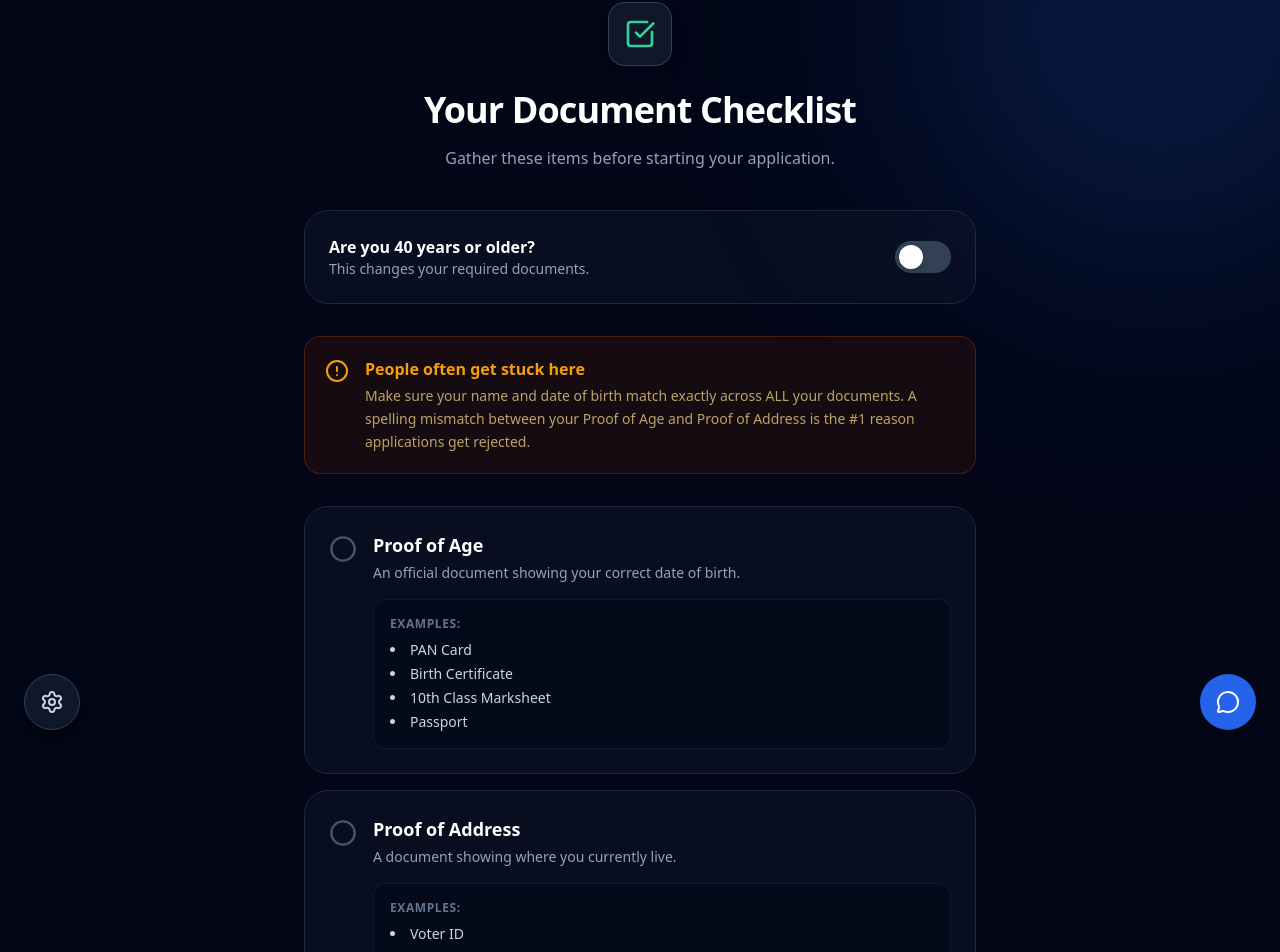
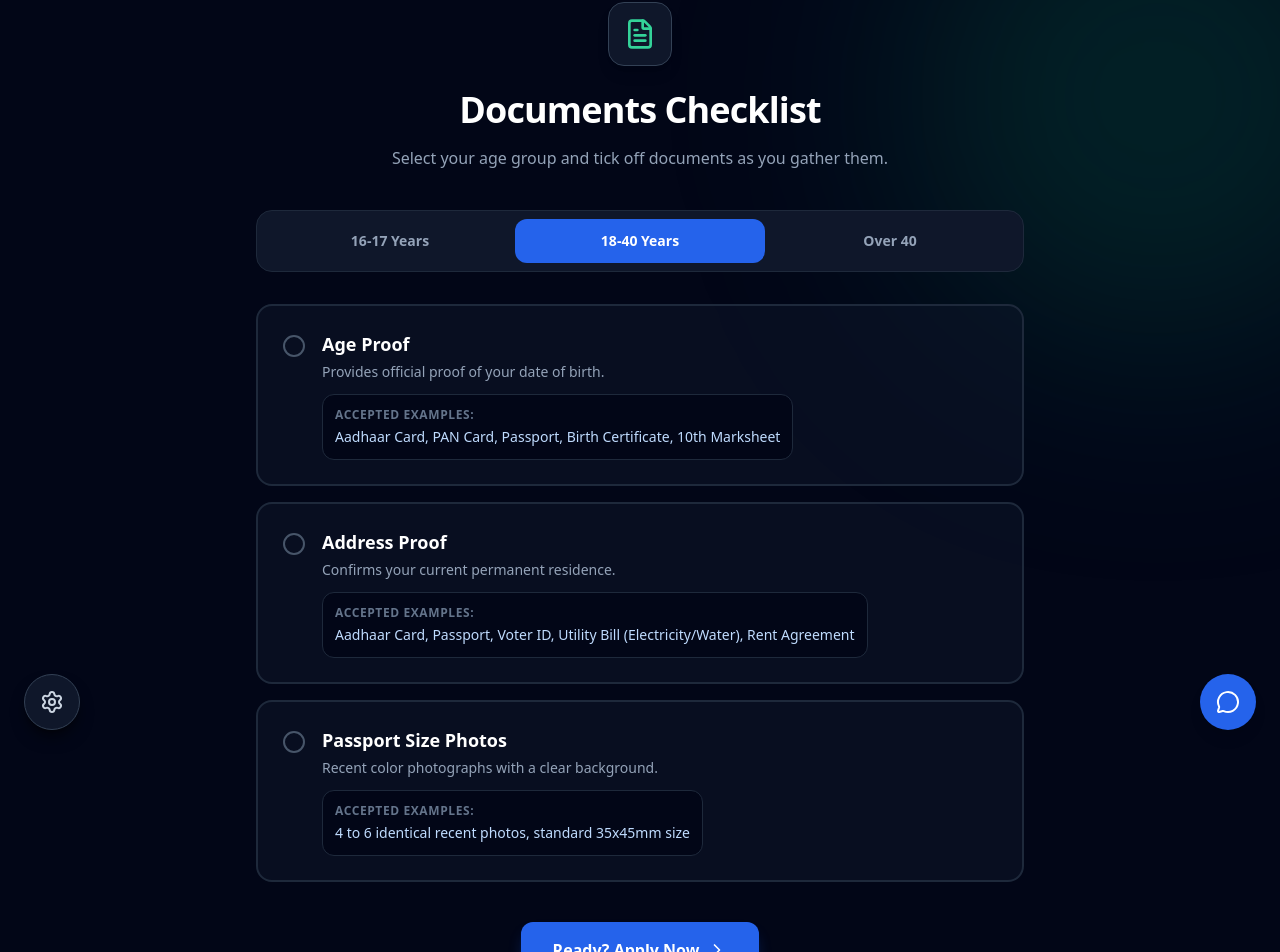
Before and after one commit to xAvirajx/Licence-Saathi, a React (Vite) app: page /documents in a window 1280 px wide. Shown: the part 46-998 px from the top of the page. Built offline with nearby package versions, Linux system fonts and the light colour scheme.

Commit message:
Restore Home.jsx with Journey Map, Footer, and Desktop fix

```diff
--- a/src/pages/Documents.jsx
+++ b/src/pages/Documents.jsx
@@ -1,168 +1,135 @@
 import { useState, useContext, useEffect } from 'react';
 import { AppContext } from '../App';
-import { documentData } from '../data/documents';
+import { FileText, CheckCircle2, Circle, AlertCircle, ChevronRight } from 'lucide-react';
 import { motion } from 'framer-motion';
-import { ShieldCheck, CheckCircle2, Circle, AlertCircle, ArrowRight, CheckSquare } from 'lucide-react';
 import { Link } from 'react-router-dom';
 
 export default function Documents() {
   const { lang } = useContext(AppContext);
-  const [checkedItems, setCheckedItems] = useState({});
-  const [isOver40, setIsOver40] = useState(false);
+  const [ageGroup, setAgeGroup] = useState('18-40'); // 'under18', '18-40', 'over40'
+  const [checkedItems, setCheckedItems] = useState(() => {
+    return JSON.parse(localStorage.getItem('ls_doc_checks') || '[]');
+  });
 
-  // Update progress map when they reach this page
   useEffect(() => {
-    const currentStage = parseInt(localStorage.getItem('licenceJourneyStage') || '0', 10);
-    if (currentStage < 1) localStorage.setItem('licenceJourneyStage', '1');
-  }, []);
+    localStorage.setItem('ls_doc_checks', JSON.stringify(checkedItems));
+  }, [checkedItems]);
 
   const toggleCheck = (id) => {
-    setCheckedItems(prev => ({ ...prev, [id]: !prev[id] }));
+    setCheckedItems(prev =>
+      prev.includes(id) ? prev.filter(item => item !== id) : [...prev, id]
+    );
   };
 
-  const activeDocs = [...documentData.common];
-  if (isOver40) {
-    activeDocs.push(documentData.conditional);
-  }
+  const documents = [
+    {
+      id: 'age_proof',
+      title: { en: "Age Proof", hi: "आयु प्रमाण", gu: "ઉંમરનો પુરાવો" },
+      desc: { en: "Provides official proof of your date of birth.", hi: "आपकी जन्म तिथि का आधिकारिक प्रमाण प्रदान करता है।", gu: "તમારી જન્મ તારીખનો સત્તાવાર પુરાવો પૂરો પાડે છે." },
+      examples: { en: "Aadhaar Card, PAN Card, Passport, Birth Certificate, 10th Marksheet", hi: "आधार कार्ड, पैन कार्ड, पासपोर्ट, जन्म प्रमाण पत्र, 10वीं की मार्कशीट", gu: "આધાર કાર્ડ, પાન કાર્ડ, પાસપોર્ટ, જન્મ પ્રમાણપત્ર, 10માની માર્કશીટ" }
+    },
+    {
+      id: 'address_proof',
+      title: { en: "Address Proof", hi: "पता प्रमाण", gu: "સરનામાનો પુરાવો" },
+      desc: { en: "Confirms your current permanent residence.", hi: "आपके वर्तमान स्थायी निवास की पुष्टि करता है।", gu: "તમારા વર્તમાન કાયમી રહેઠાણની પુષ્ટિ કરે છે." },
+      examples: { en: "Aadhaar Card, Passport, Voter ID, Utility Bill (Electricity/Water), Rent Agreement", hi: "आधार कार्ड, पासपोर्ट, वोटर आईडी, उपयोगिता बिल, किराया समझौता", gu: "આધાર કાર્ડ, પાસપોર્ટ, મતદાર ID, વીજળી/પાણીનું બિલ, ભાડા કરાર" }
+    },
+    {
+      id: 'photos',
+      title: { en: "Passport Size Photos", hi: "पासपोर्ट आकार की तस्वीरें", gu: "પાસપોર્ટ સાઇઝના ફોટા" },
+      desc: { en: "Recent color photographs with a clear background.", hi: "स्पष्ट पृष्ठभूमि के साथ हाल की रंगीन तस्वीरें।", gu: "સ્પષ્ટ બેકગ્રાઉન્ડ સાથે તાજેતરના રંગીન ફોટોગ્રાફ્સ." },
+      examples: { en: "4 to 6 identical recent photos, standard 35x45mm size", hi: "4 से 6 समान हाल की तस्वीरें", gu: "4 થી 6 સમાન તાજેતરના ફોટા" }
+    },
+    {
+      id: 'medical_cert',
+      condition: ageGroup === 'over40',
+      title: { en: "Medical Certificate (Form 1A)", hi: "चिकित्सा प्रमाण पत्र (फॉर्म 1A)", gu: "મેડિકલ સર્ટિફિકેટ (ફોર્મ 1A)" },
+      desc: { en: "Required for applicants over 40 years of age, signed by a registered doctor.", hi: "40 वर्ष से अधिक उम्र के आवेदकों के लिए आवश्यक।", gu: "40 વર્ષથી વધુ ઉંમરના અરજદારો માટે જરૂરી." },
+      examples: { en: "Form 1A downloaded from Parivahan and signed by MBBS doctor", hi: "परिवहन से डाउनलोड किया गया फॉर्म 1A", gu: "પરિવહન પરથી ડાઉનલોડ કરેલ ફોર્મ 1A" }
+    },
+    {
+      id: 'parent_consent',
+      condition: ageGroup === 'under18',
+      title: { en: "Parental Consent", hi: "माता-पिता की सहमति", gu: "માતાપિતાની સંમતિ" },
+      desc: { en: "Required for applicants between 16-18 applying for gearless vehicles.", hi: "16-18 वर्ष के बीच के आवेदकों के लिए आवश्यक।", gu: "16-18 વર્ષની વયના અરજદારો માટે જરૂરી." },
+      examples: { en: "Signature of parent/guardian on the application form", hi: "आवेदन पत्र पर माता-पिता/अभिभावक के हस्ताक्षर", gu: "અરજી ફોર્મ પર વાલીની સહી" }
+    }
+  ];
 
-  const progress = activeDocs.filter(doc => checkedItems[doc.id]).length;
-  const isComplete = progress === activeDocs.length;
+  const visibleDocs = documents.filter(doc => doc.condition === undefined || doc.condition === true);
+  const allChecked = visibleDocs.every(doc => checkedItems.includes(doc.id));
 
   return (
-    <div className="relative min-h-screen bg-slate-950 text-slate-50 overflow-hidden py-12 px-6">
-      {/* ATMOSPHERIC MESH GRADIENTS */}
-      <div className="absolute top-[-10%] right-[-10%] w-[500px] h-[500px] bg-blue-600/20 rounded-full blur-[120px] pointer-events-none"></div>
+    <div className="relative min-h-screen bg-slate-950 text-slate-50 py-12 px-6 flex flex-col font-sans overflow-hidden">
+      <div className="absolute top-[-10%] right-[-10%] w-[500px] h-[500px] bg-emerald-600/20 rounded-full blur-[120px] pointer-events-none"></div>
 
-      <div className="relative z-10 max-w-2xl mx-auto">
-
-        {/* HEADER */}
+      <div className="max-w-3xl mx-auto w-full relative z-10">
         <div className="text-center mb-10">
           <div className="inline-flex items-center justify-center w-16 h-16 bg-slate-900 border border-slate-700 rounded-2xl mb-6 shadow-lg">
-            <CheckSquare className="text-emerald-400" size={32} />
+            <FileText className="text-emerald-400" size={32} />
           </div>
           <h1 className="text-3xl md:text-4xl font-extrabold text-white tracking-tight mb-4">
-            {lang === 'en' ? 'Your Document Checklist' : 'आपकी दस्तावेज़ चेकलिस्ट'}
+            {lang === 'en' ? 'Documents Checklist' : lang === 'hi' ? 'दस्तावेज़ चेकलिस्ट' : 'દસ્તાવેજોની સૂચિ'}
           </h1>
           <p className="text-slate-400">
-            {lang === 'en' ? 'Gather these items before starting your application.' : 'अपना आवेदन शुरू करने से पहले इन वस्तुओं को इकट्ठा करें।'}
+            {lang === 'en' ? 'Select your age group and tick off documents as you gather them.' : lang === 'hi' ? 'अपना आयु वर्ग चुनें और दस्तावेज़ों को इकट्ठा करते ही टिक करें।' : 'તમારું વય જૂથ પસંદ કરો અને દસ્તાવેજો એકત્રિત કરો તેમ ટિક કરો.'}
           </p>
         </div>
 
-        {/* AGE TOGGLE (Dynamic Requirement) */}
-        <div className="bg-slate-900/50 backdrop-blur-md border border-slate-800 rounded-3xl p-6 mb-8 flex items-center justify-between">
-          <div>
-            <h3 className="text-white font-bold">{lang === 'en' ? 'Are you 40 years or older?' : 'क्या आप 40 वर्ष या उससे अधिक उम्र के हैं?'}</h3>
-            <p className="text-sm text-slate-400">{lang === 'en' ? 'This changes your required documents.' : 'यह आपके आवश्यक दस्तावेजों को बदलता है।'}</p>
-          </div>
-          <button
-            onClick={() => setIsOver40(!isOver40)}
-            className={`w-14 h-8 rounded-full p-1 transition-colors duration-300 ease-in-out ${isOver40 ? 'bg-blue-600' : 'bg-slate-700'}`}
-          >
-            <motion.div
-              layout
-              className="w-6 h-6 bg-white rounded-full shadow-md"
-              initial={false}
-              animate={{ x: isOver40 ? 24 : 0 }}
-            />
+        {/* Age Group Filter */}
+        <div className="bg-slate-900 border border-slate-800 p-2 rounded-2xl flex mb-8">
+          <button onClick={() => setAgeGroup('under18')} className={`flex-1 py-3 px-2 rounded-xl text-sm font-bold transition ${ageGroup === 'under18' ? 'bg-blue-600 text-white' : 'text-slate-400 hover:text-white'}`}>
+            {lang === 'en' ? '16-17 Years' : '16-17 वर्ष'}
+          </button>
+          <button onClick={() => setAgeGroup('18-40')} className={`flex-1 py-3 px-2 rounded-xl text-sm font-bold transition ${ageGroup === '18-40' ? 'bg-blue-600 text-white' : 'text-slate-400 hover:text-white'}`}>
+            {lang === 'en' ? '18-40 Years' : '18-40 वर्ष'}
+          </button>
+          <button onClick={() => setAgeGroup('over40')} className={`flex-1 py-3 px-2 rounded-xl text-sm font-bold transition ${ageGroup === 'over40' ? 'bg-blue-600 text-white' : 'text-slate-400 hover:text-white'}`}>
+            {lang === 'en' ? 'Over 40' : '40 से अधिक'}
           </button>
         </div>
 
-        {/* STUCK HERE WARNING BOX */}
-        <div className="bg-amber-950/30 border border-amber-900/50 rounded-2xl p-5 mb-8 flex gap-4 items-start">
-          <AlertCircle className="text-amber-500 shrink-0 mt-0.5" size={24} />
-          <div>
-            <h4 className="text-amber-500 font-bold mb-1">
-              {lang === 'en' ? 'People often get stuck here' : 'लोग अक्सर यहाँ फँस जाते हैं'}
-            </h4>
-            <p className="text-sm text-amber-200/70 leading-relaxed">
-              {lang === 'en'
-                ? 'Make sure your name and date of birth match exactly across ALL your documents. A spelling mismatch between your Proof of Age and Proof of Address is the #1 reason applications get rejected.'
-                : 'सुनिश्चित करें कि आपका नाम और जन्म तिथि आपके सभी दस्तावेजों में बिल्कुल मेल खाते हैं। आपके आयु प्रमाण और पता प्रमाण के बीच वर्तनी का बेमेल होना आवेदनों के अस्वीकृत होने का सबसे बड़ा कारण है।'}
-            </p>
-          </div>
-        </div>
-
-        {/* CHECKLIST */}
+        {/* Checklist */}
         <div className="space-y-4 mb-10">
-          {activeDocs.map((doc, idx) => {
-            const isChecked = checkedItems[doc.id];
+          {visibleDocs.map((doc, idx) => {
+            const isChecked = checkedItems.includes(doc.id);
             return (
-              <motion.button
-                key={doc.id}
+              <motion.div
                 initial={{ opacity: 0, y: 10 }}
                 animate={{ opacity: 1, y: 0 }}
                 transition={{ delay: idx * 0.1 }}
+                key={doc.id}
                 onClick={() => toggleCheck(doc.id)}
-                className={`w-full text-left p-6 rounded-3xl border transition-all duration-300 ${
-                  isChecked
-                    ? 'bg-emerald-950/20 border-emerald-900/50'
-                    : 'bg-slate-900/50 border-slate-800 hover:border-slate-700'
-                }`}
+                className={`p-6 rounded-2xl border-2 cursor-pointer transition-all ${isChecked ? 'bg-emerald-950/20 border-emerald-500/50' : 'bg-slate-900/50 border-slate-800 hover:border-slate-700'}`}
               >
                 <div className="flex gap-4 items-start">
                   <div className="mt-1 shrink-0">
-                    {isChecked ? (
-                      <CheckCircle2 className="text-emerald-500" size={28} />
-                    ) : (
-                      <Circle className="text-slate-600" size={28} />
-                    )}
+                    {isChecked ? <CheckCircle2 className="text-emerald-500" size={24} /> : <Circle className="text-slate-600" size={24} />}
                   </div>
-                  <div className={`flex-1 transition-all ${isChecked ? 'opacity-50' : 'opacity-100'}`}>
-                    <h3 className={`text-lg font-bold mb-1 ${isChecked ? 'text-emerald-400 line-through' : 'text-white'}`}>
+                  <div>
+                    <h3 className={`text-lg font-bold mb-1 ${isChecked ? 'text-emerald-400' : 'text-white'}`}>
                       {doc.title[lang]}
                     </h3>
-                    <p className="text-sm text-slate-400 mb-4">{doc.desc[lang]}</p>
-
-                    <div className="bg-slate-950/50 rounded-xl p-4 border border-slate-800/50">
-                      <p className="text-xs font-semibold text-slate-500 mb-2 uppercase tracking-wider">
-                        {lang === 'en' ? 'Examples:' : 'उदाहरण:'}
+                    <p className="text-sm text-slate-400 mb-3">{doc.desc[lang]}</p>
+                    <div className="bg-slate-950 p-3 rounded-xl border border-slate-800">
+                      <p className="text-xs font-bold text-slate-500 uppercase tracking-wider mb-1">
+                        {lang === 'en' ? 'Accepted Examples:' : lang === 'hi' ? 'स्वीकृत उदाहरण:' : 'માન્ય ઉદાહરણો:'}
                       </p>
-                      <ul className="list-disc list-inside text-sm text-slate-300 space-y-1">
-                        {doc.examples[lang].map((ex, i) => (
-                          <li key={i}>{ex}</li>
-                        ))}
-                      </ul>
+                      <p className="text-sm text-blue-200">{doc.examples[lang]}</p>
                     </div>
                   </div>
                 </div>
-              </motion.button>
+              </motion.div>
             );
           })}
         </div>
 
-        {/* BOTTOM PROGRESS & CTA */}
-        <div className="sticky bottom-6 bg-slate-900/90 backdrop-blur-xl border border-slate-700 p-6 rounded-3xl shadow-2xl">
-          <div className="flex justify-between items-center mb-4">
-            <span className="text-sm font-bold text-slate-300">
-              {lang === 'en' ? 'Preparation Progress' : 'तैयारी की प्रगति'}
-            </span>
-            <span className="text-sm font-bold text-blue-400">
-              {progress} / {activeDocs.length} {lang === 'en' ? 'Ready' : 'तैयार'}
-            </span>
-          </div>
-
-          <div className="w-full bg-slate-800 rounded-full h-2 mb-6 overflow-hidden">
-            <motion.div
-              className="bg-gradient-to-r from-blue-500 to-emerald-400 h-2 rounded-full"
-              initial={{ width: 0 }}
-              animate={{ width: `${(progress / activeDocs.length) * 100}%` }}
-              transition={{ duration: 0.5 }}
-            />
-          </div>
-
+        <div className="text-center">
           <Link
             to="/application"
-            className={`w-full p-4 rounded-xl font-bold flex items-center justify-center gap-2 transition-all ${
-              isComplete
-                ? 'bg-emerald-600 hover:bg-emerald-500 text-white shadow-[0_0_15px_rgba(16,185,129,0.4)]'
-                : 'bg-blue-600 hover:bg-blue-500 text-white'
-            }`}
+            className={`inline-flex items-center justify-center gap-2 px-8 py-4 rounded-xl font-bold transition shadow-lg ${allChecked ? 'bg-emerald-600 hover:bg-emerald-500 text-white shadow-emerald-600/30' : 'bg-blue-600 hover:bg-blue-500 text-white shadow-blue-600/30'}`}
           >
-            {isComplete
-              ? (lang === 'en' ? 'All set! Start Application' : 'सब तैयार! आवेदन शुरू करें')
-              : (lang === 'en' ? 'Skip to Application' : 'आवेदन पर जाएं')
-            }
-            <ArrowRight size={20} />
+            {lang === 'en' ? 'Ready? Apply Now' : lang === 'hi' ? 'तैयार हैं? अभी आवेदन करें' : 'તૈયાર છો? હવે અરજી કરો'} <ChevronRight size={20} />
           </Link>
         </div>
 
```
Also changed, not shown: src/components/ChatHelper.jsx (+37 -15 lines), src/pages/Home.jsx (+15 -9 lines).
